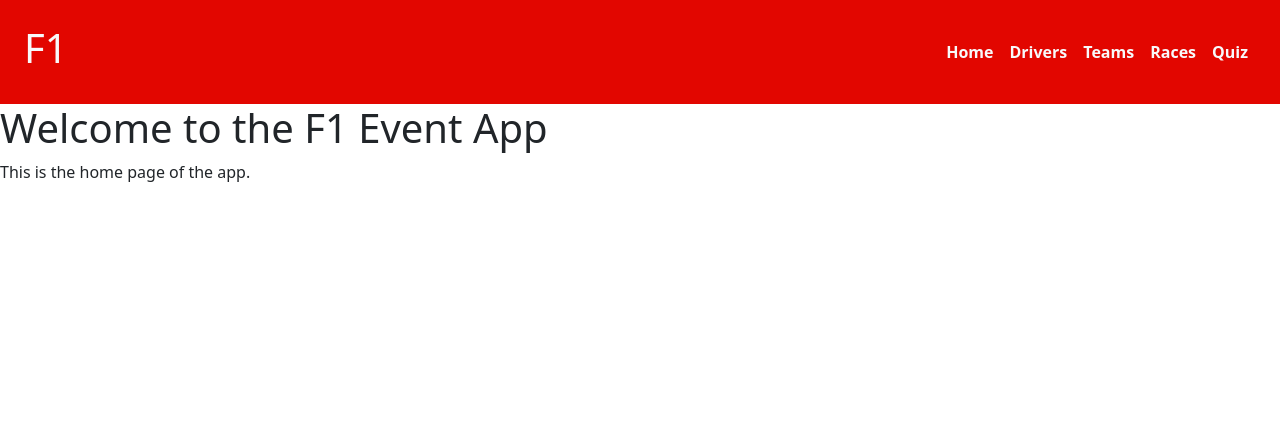
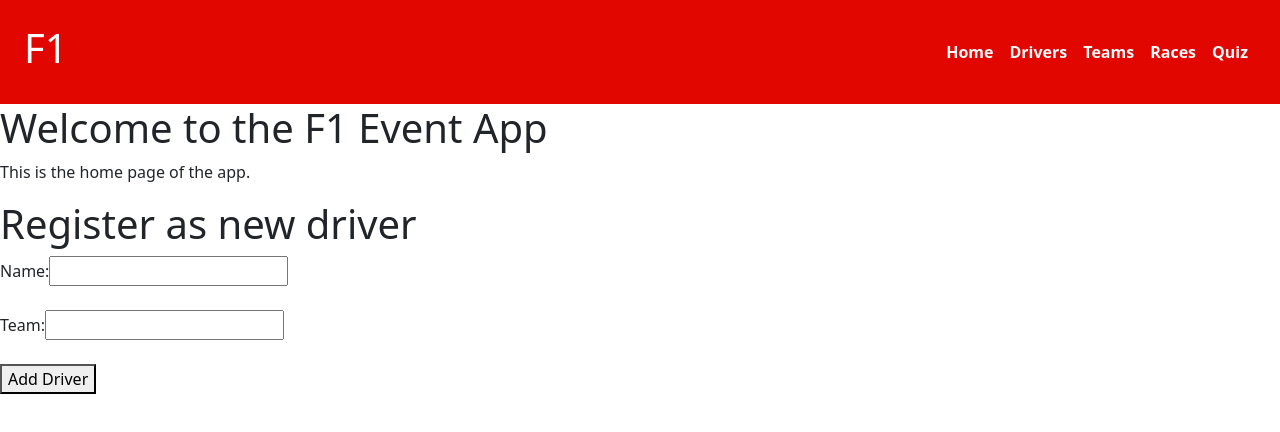
Before and after one commit to mark26reyes/Eksamen-Web-utvikling-H23, a React (Vite) app in the folder f1/: page / in a window 1280 px wide. Shown: the top 432 px of the page. Built offline with nearby package versions, Linux system fonts and the light colour scheme.

Commit message:
addet addDriver komponent i DriverPages

```diff
--- a/f1/src/components/drivers/AddDrivers.jsx
+++ b/f1/src/components/drivers/AddDrivers.jsx
@@ -11,17 +11,28 @@ function AddDrivers() {
   };
 
   return (
+    <section>
+      <h1>Register as new driver</h1>
       <form onSubmit={handleSubmit}>
         <label>
-        Driver Name:
+          Name:
           <input
             type="text"
             value={driverName}
             onChange={(e) => setDriverName(e.target.value)}
           />
         </label>
+        <br />
+        <br />
+        <label>
+          Team:
+          <input type="text" name="" id="" />
+        </label>
+        <br />
+        <br />
         <button type="submit">Add Driver</button>
       </form>
+    </section>
   );
 }
 
--- a/f1/src/pages/HomePage.tsx
+++ b/f1/src/pages/HomePage.tsx
@@ -1,8 +1,11 @@
+import AddDrivers from "../components/drivers/AddDrivers";
+
 const HomePage = () => {
   return (
     <section>
       <h1>Welcome to the F1 Event App</h1>
       <p>This is the home page of the app.</p>
+      <AddDrivers />
     </section>
   );
 };
```
Lines whose indentation alone changed are shown as unchanged.
